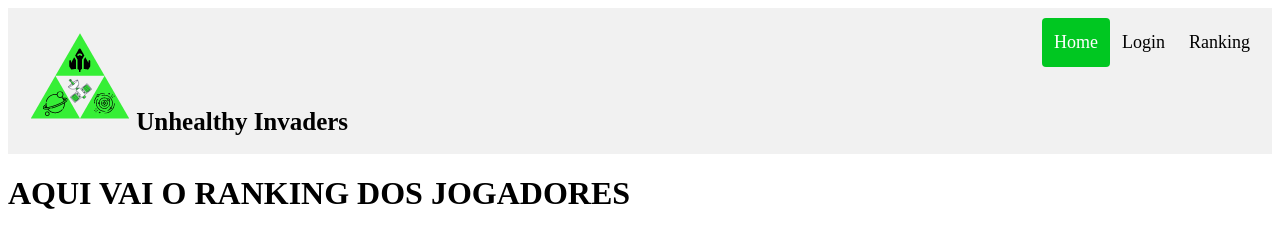
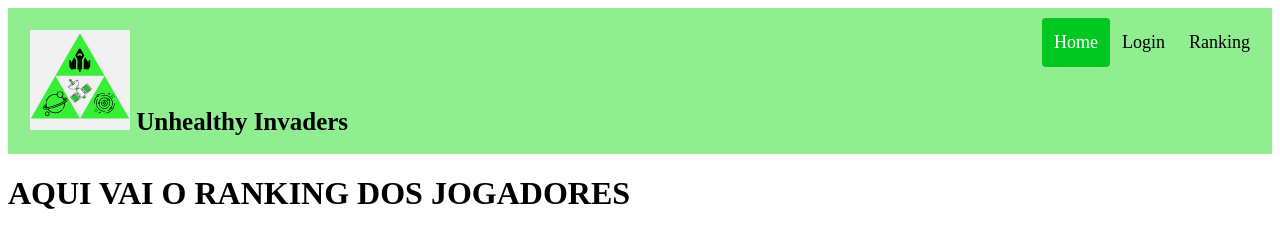
Before and after one commit to horacio-p-fretta/ProjetoCasa, a website: page Web/ranking.html in a window 1280 px wide. Drawn offline with Linux system fonts and the light colour scheme.

Commit message:
Update ranking.css

```diff
--- a/Web/CSS/ranking.css
+++ b/Web/CSS/ranking.css
@@ -1,6 +1,6 @@
 .header {
     overflow: hidden;
-    background-color: #f1f1f1;
+    background-color: #90ee90;
     padding: 10px 10px;
   }
 
```
